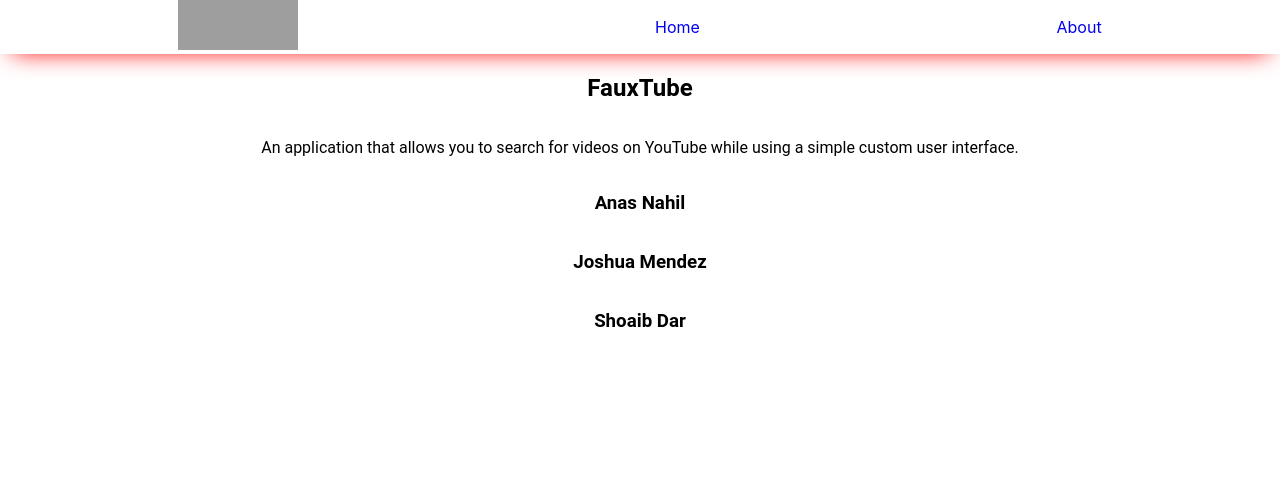
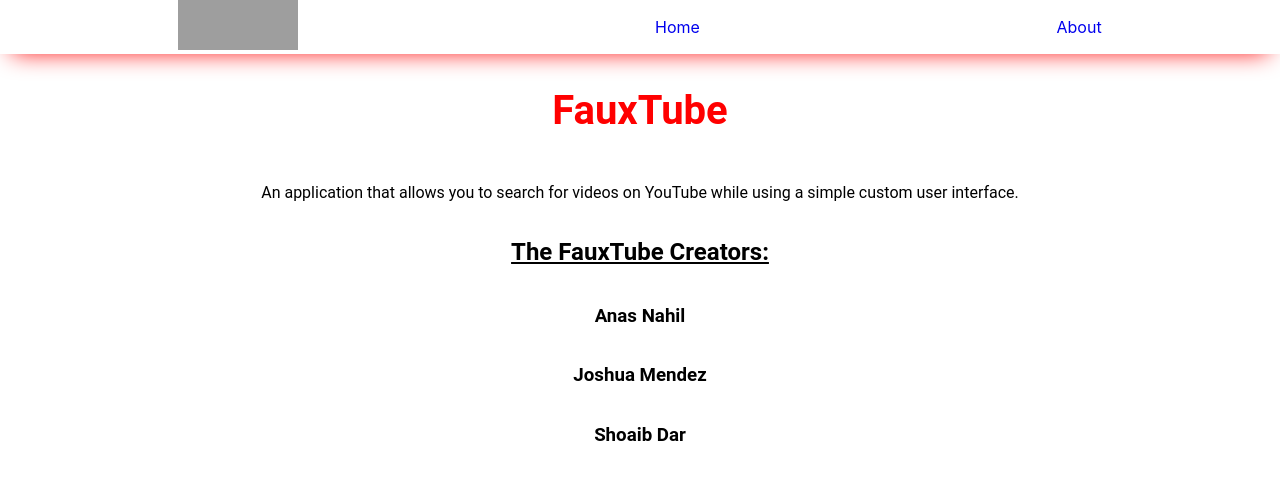
Before and after one commit to anas-na/FauxTube, a React (Create React App) app: page /AboutPage in a window 1280 px wide. Shown: the top 480 px of the page. Built offline with nearby package versions, Linux system fonts and the light colour scheme; grey boxes are pictures that could not be loaded.

Commit message:
added about me header/css fixes

```diff
--- a/src/Components/AboutPage.css
+++ b/src/Components/AboutPage.css
@@ -13,3 +13,10 @@
     cursor: pointer;
     color: red
 }
+h1{
+    font-size: 40px;
+    color: red;
+}
+.collabs {
+    text-decoration: underline;
+}
--- a/src/Components/AboutPage.js
+++ b/src/Components/AboutPage.js
@@ -20,6 +20,7 @@
         <h1>FauxTube</h1>
         <p>An application that allows you to search for videos on YouTube while using a simple custom user interface.</p>
         {/* Alphabetical Order */}
+        <h2 className='collabs'>The FauxTube Creators:</h2>
         <h3 onClick={handleClick}>{showBio ? "Anas Nahil" : "Anas Nahil"}</h3>
         {showBio ? (
             <div>
--- a/src/Components/Video.js
+++ b/src/Components/Video.js
@@ -32,16 +32,16 @@
             <form onSubmit={handleSubmit}>
                 <label>
                     Name:
-                    <input type='text' value={userName} onChange={handleUserName}/>
+                    <input type='text' value={userName} onChange={handleUserName} required/>
                 </label>
                 <label>
                     Comment:
-                    <textarea value={comment} onChange={handleComment}></textarea>
+                    <textarea rows="4" cols="40" value={comment} onChange={handleComment} required></textarea>
                 </label>
                 <button type='submit'>Submit</button>
             </form>
             {commentList.map(commentObj => {
-                return (<div className='commentContainer'>
+                return (<div key={props.match.params.id} className='commentContainer'>
                     <h3 className='name'>{Object.keys(commentObj)}(<span>{newDay}</span>):</h3>
 
                     <p className='comment'> {Object.values(commentObj)}</p>
```
